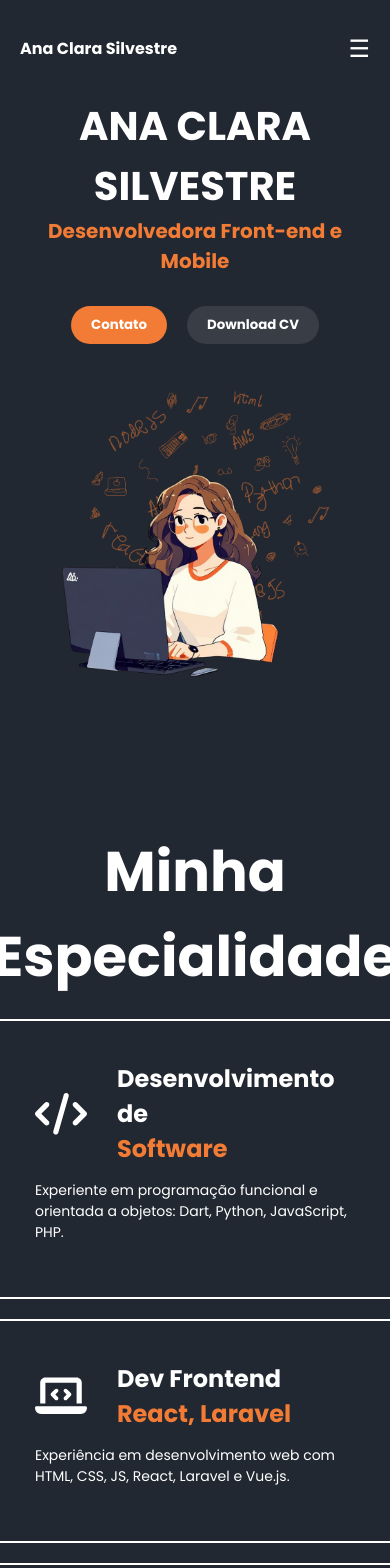
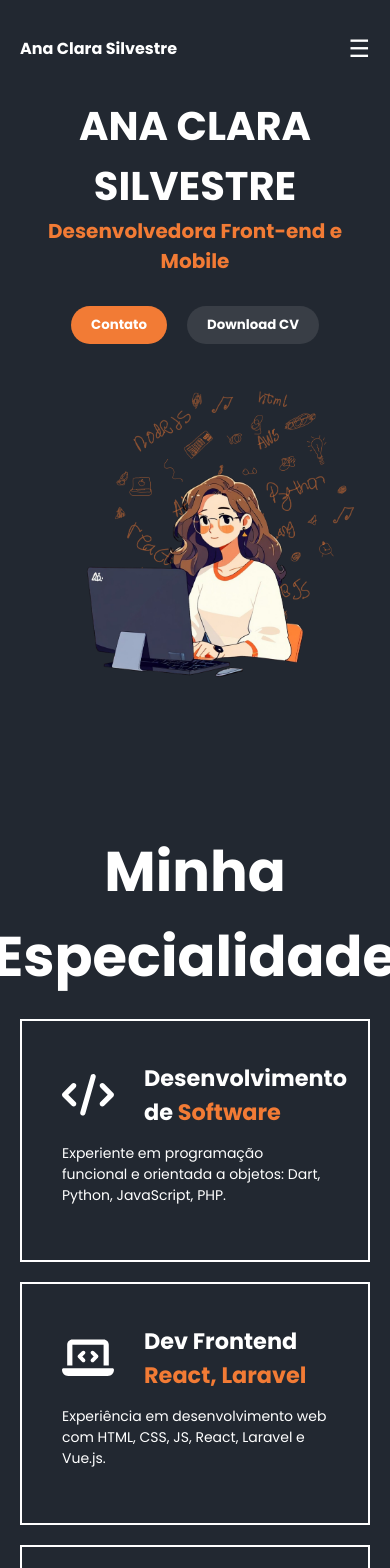
Before and after one commit to anagamplay/portifolio, a React (Create React App) app: page / in a window 390 px wide. Shown: the top 1568 px of the page. Built offline with nearby package versions, Linux system fonts and the light colour scheme.

Commit message:
fix home css

```diff
--- a/src/App.css
+++ b/src/App.css
@@ -7,6 +7,12 @@ body {
   background-color: #222831;
   color: white;
   font-size: 16px;
+}
+
+section {
+  display: flex;
+  justify-content: space-between;
+  width: 100%;
 }
 
 .app {
--- a/src/sections/Home/Home.css
+++ b/src/sections/Home/Home.css
@@ -1,34 +1,33 @@
-.content {
-    display: flex;
-    justify-content: space-between;
+.home-section .content {
     width: 100%;
     max-width: 1200px;
+    margin: 0 auto;
 }
 
-.text-column {
+.home-section .text-column {
     flex: 1;
     text-align: left;
     position: absolute;
 }
 
-.title {
+.home-section .title {
     font-size: 2.5rem;
     font-weight: bold;
     margin: 0;
 }
 
-.subtitle {
+.home-section .subtitle {
     color: #F27B35;
     font-size: 1.4rem;
     font-weight: bold;
     margin: 0;
 }
 
-.buttons {
+.home-section .buttons {
     margin-top: 30px;
 }
 
-.btn {
+.home-section .btn {
     padding: 9px 20px;
     margin-right: 20px;
     border: none;
@@ -38,25 +37,25 @@
     font-weight: bold;
 }
 
-.hire-me {
+.home-section .hire-me {
     background-color: #F27B35;
     color: white;
 }
 
-.hire-me:hover {
+.home-section .hire-me:hover {
     background-color: #F27B35;
 }
 
-.download-cv {
+.home-section .download-cv {
     background-color: #393E46;
     color: white;
 }
 
-.download-cv:hover {
+.home-section .download-cv:hover {
     background-color: #555;
 }
 
-.image-column {
+.home-section .image-column {
     flex: 1;
     display: flex;
     justify-content: right;
@@ -64,7 +63,7 @@
     margin-right: -50px;
 }
 
-.image-column img {
+.home-section .image-column img {
     width: 100%;
     max-width: 300px;
     height: auto;
@@ -72,92 +71,87 @@
 }
 
 @media (max-width: 768px) and (orientation: portrait) {
-    .content {
+    .home-section .content {
         flex-direction: column;
         align-items: center;
     }
 
-    .text-column {
+    .home-section .text-column {
         position: static;
         text-align: center;
         margin-bottom: 20px;
     }
 
-    .image-column {
+    .home-section .image-column {
         margin-top: 0;
         margin-right: 0;
     }
 
-    .image-column img {
+    .home-section .image-column img {
         width: 100%;
         max-width: 300px;
         height: auto;
     }
 
-    .title {
+    .home-section .title {
         font-size: 2.5rem;
     }
 
-    .subtitle {
+    .home-section .subtitle {
         font-size: 1.25rem;
     }
 
-    .buttons {
+    .home-section .buttons {
         display: flex;
         flex-direction: row;
         justify-content: center;
         margin-top: 20px;
     }
 
-    .btn {
+    .home-section .btn {
         margin: 10px;
     }
 }
 
 @media (max-width: 768px) and (orientation: landscape) {
-    .title {
+    .home-section .title {
         font-size: 2.4rem;
     }
 
-    .subtitle {
+    .home-section .subtitle {
         font-size: 1.1rem;
     }
 
-    .content {
+    .home-section .content {
         width: 100%;
     }
 
-    .image-column {
+    .home-section .image-column {
         margin-right: -50px;
         margin-top: -10px;
     }
 
-    .image-column img {
+    .home-section .image-column img {
         height: 80vh;
         width: auto;
     }
 }
 
 @media (min-width: 1200px) {
-    .title {
+    .home-section .title {
         font-size: 4.1rem;
     }
 
-    .subtitle {
+    .home-section .subtitle {
         font-size: 2rem;
     }
 
-    .content {
-        width: 100%;
-        margin-top: 50px;
-    }
-
-    .image-column {
+    .home-section .image-column {
         margin-right: -50px;
         margin-top: -10px;
     }
 
-    .image-column img {
+    .home-section .image-column img {
         max-width: 550px;
         height: 80vh;
         width: auto;
--- a/src/sections/Home/index.js
+++ b/src/sections/Home/index.js
@@ -4,6 +4,7 @@ import './Home.css';
 
 function Home() {
     return (
+        <section className="home-section">
             <div className="content">
                 <div className="text-column">
                     <h2 className="title">ANA CLARA SILVESTRE</h2>
@@ -17,6 +18,7 @@ function Home() {
                     <img src={profileImage} alt="Profile" />
                 </div>
             </div>
+        </section>
     );
 }
 
--- a/src/sections/MyExpertise/MyExpertise.css
+++ b/src/sections/MyExpertise/MyExpertise.css
@@ -4,6 +4,9 @@
   align-items: center;
   text-align: center;
   width: 100%;
+  margin: 0 auto;
+  padding: 0;
+  max-width: 1200px;
 }
 
 .my-expertise-section .title {
@@ -26,7 +29,7 @@
   color: white;
   padding: 40px;
   flex: 1 1 300px;
-  max-width: 30%;
+  max-width: 60%;
   box-sizing: border-box;
   text-align: left;
   border: 2px solid #fff;
@@ -50,7 +53,7 @@
 
 .my-expertise-section .box h3 {
   margin: 0;
-  font-size: 1.5rem;
+  font-size: 1.4rem;
   color: #fff;
 }
 
--- a/src/sections/MyExpertise/index.js
+++ b/src/sections/MyExpertise/index.js
@@ -12,7 +12,7 @@ function MyExpertise() {
                     <div className="box">
                         <div className="header">
                             <FontAwesomeIcon icon={faCode} className="icon" />
-                            <h3>Desenvolvimento de <br /><span className="highlight">Software</span></h3>
+                            <h3>Desenvolvimento <br />de <span className="highlight">Software</span></h3>
                         </div>
                         <p>Experiente em programação funcional e orientada a objetos: Dart, Python, JavaScript, PHP.</p>
                     </div>
```
Lines whose indentation alone changed are shown as unchanged.
